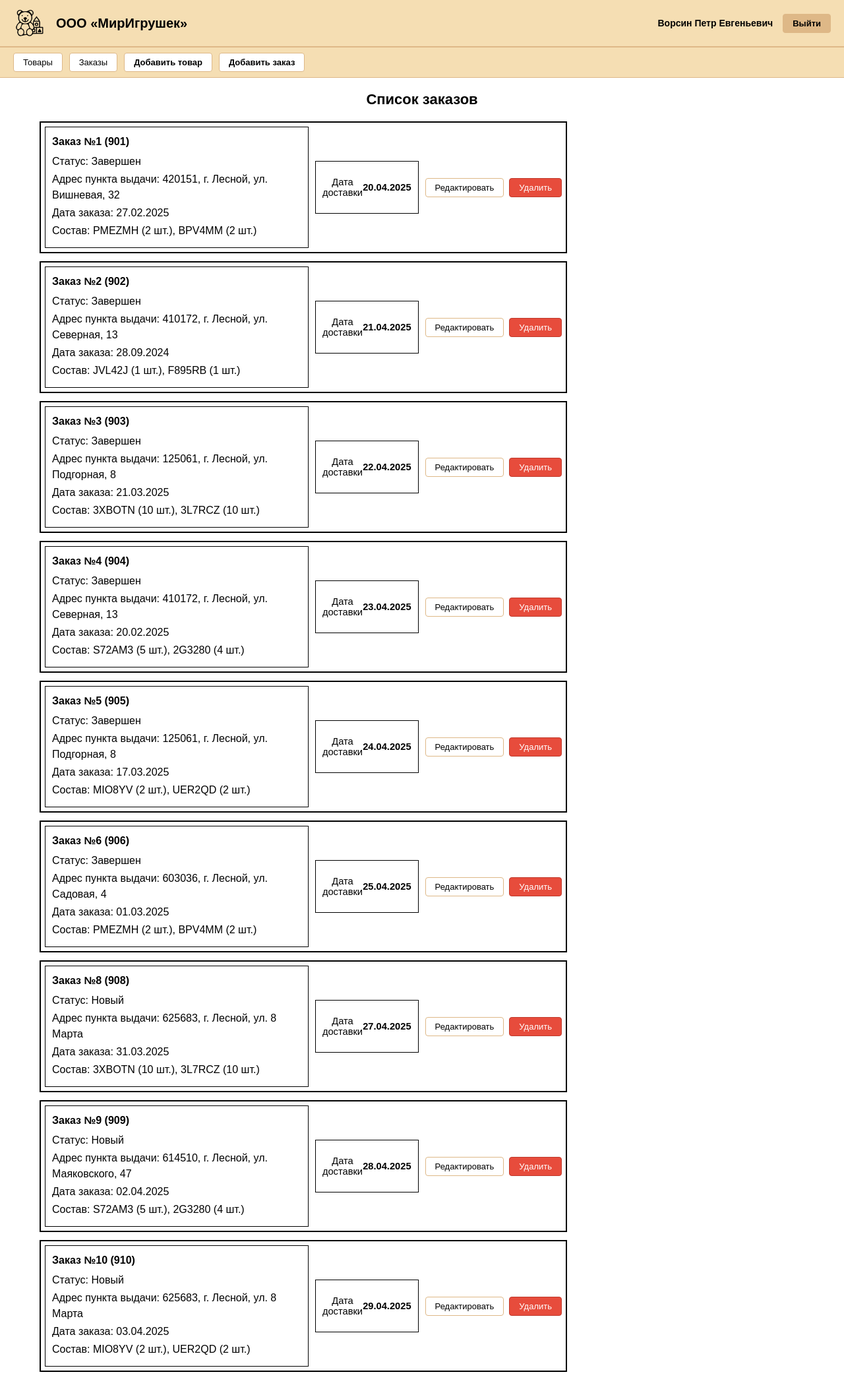
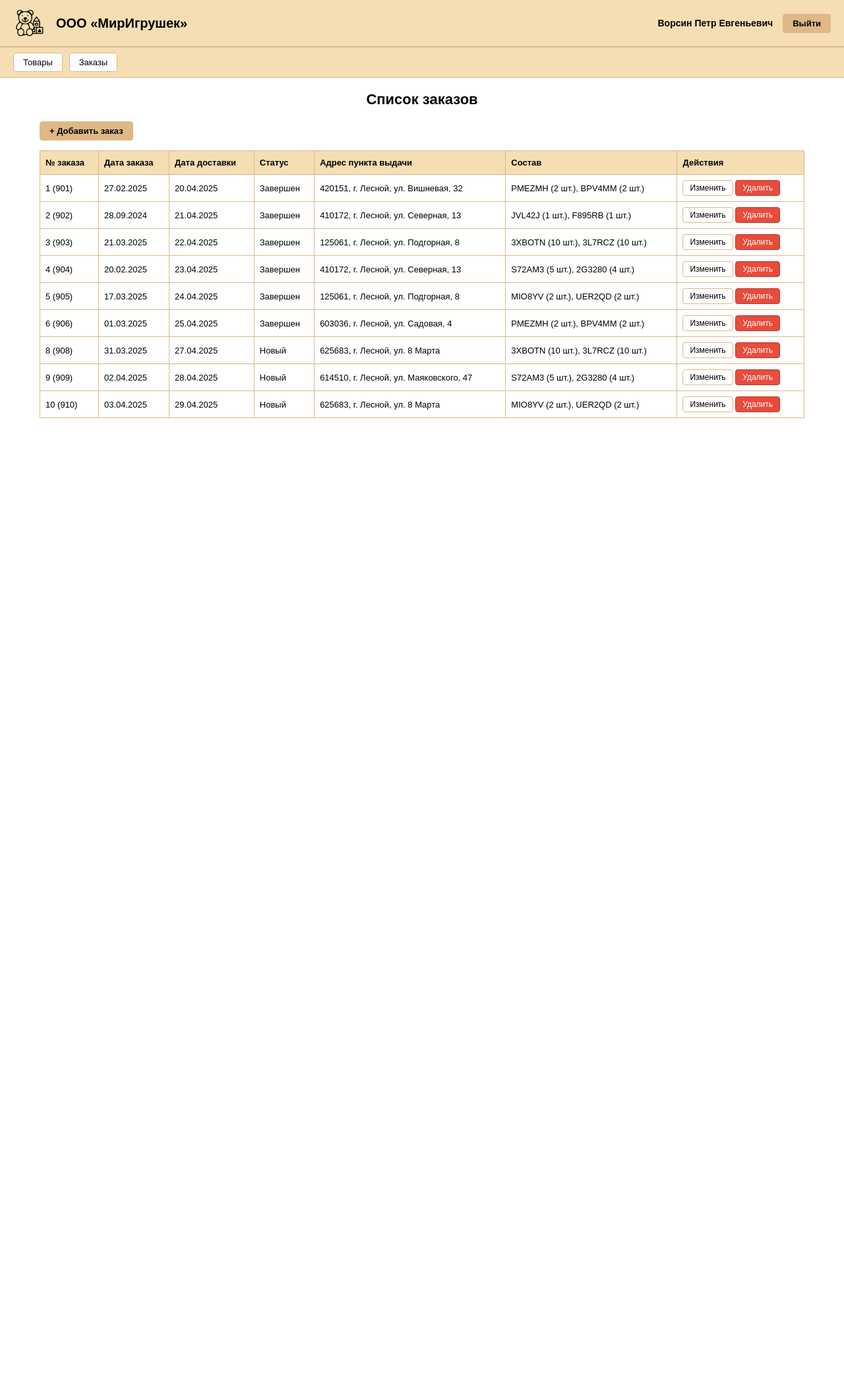
Before and after one commit to BloodHolen/Hello, a Django app: page /orders/ in a window 1280 px wide. Shown: the whole page at 66% size. After the commit the page ends 634 px from the top, so only its background shows below. Run offline with Django 5.2, Linux system fonts and the light colour scheme; a user stored in the database is signed in; data comes from the database, SQL or seed files in the repository; both versions use the stored data as it was after the commit.

Commit message:
Fix login page layout (standalone, no nav), improve order list table view, move buttons to pages

```diff
--- a/main/admin.py
+++ b/main/admin.py
@@ -38,12 +38,6 @@ class PickupPointAdmin(admin.ModelAdmin):
     pass
 
 
-class OrderItemInline(admin.TabularInline):
-    model = OrderItem
-    extra = 1
-
-
 @admin.register(Order)
 class OrderAdmin(admin.ModelAdmin):
-    inlines = [OrderItemInline]
     list_display = ('code', 'order_number', 'order_date', 'status')
--- a/static/css/style.css
+++ b/static/css/style.css
@@ -372,6 +372,36 @@ body {
     display: inline;
 }
 
+.data-table {
+    width: 100%;
+    border-collapse: collapse;
+    background: #fff;
+    border: 1px solid #DEB887;
+}
+
+.data-table th {
+    background: #F5DEB3;
+    padding: 10px 8px;
+    text-align: left;
+    font-size: 13px;
+    border: 1px solid #DEB887;
+}
+
+.data-table td {
+    padding: 8px;
+    border: 1px solid #DEB887;
+    font-size: 13px;
+}
+
+.data-table tr:hover {
+    background: #FFF8F0;
+}
+
+.data-table .btn {
+    padding: 4px 10px;
+    font-size: 12px;
+}
+
 .page-title {
     font-size: 22px;
     margin-bottom: 20px;
--- a/templates/base.html
+++ b/templates/base.html
@@ -21,18 +21,14 @@
             {% endif %}
         </div>
     </div>
+    {% if user.is_authenticated %}
     <nav class="nav-bar">
         <a href="{% url 'product_list' %}" class="btn">Товары</a>
-        {% if user.is_authenticated and user.role != 'client' %}
+        {% if user.role != 'client' %}
             <a href="{% url 'order_list' %}" class="btn">Заказы</a>
         {% endif %}
-        {% if user.is_authenticated and user.role == 'admin' %}
-            <a href="{% url 'product_add' %}" class="btn btn-accent">Добавить товар</a>
-        {% endif %}
-        {% if user.is_authenticated and user.role == 'admin' %}
-            <a href="{% url 'order_add' %}" class="btn btn-accent">Добавить заказ</a>
-        {% endif %}
     </nav>
+    {% endif %}
     {% if messages %}
     <div class="messages">
         {% for message in messages %}
--- a/templates/order_list.html
+++ b/templates/order_list.html
@@ -5,36 +5,52 @@
 
 <h2 class="page-title">Список заказов</h2>
 
+{% if is_admin %}
+<div style="margin-bottom:15px;">
+    <a href="{% url 'order_add' %}" class="btn btn-accent">+ Добавить заказ</a>
+</div>
+{% endif %}
+
+<table class="data-table">
+    <thead>
+        <tr>
+            <th>№ заказа</th>
+            <th>Дата заказа</th>
+            <th>Дата доставки</th>
+            <th>Статус</th>
+            <th>Адрес пункта выдачи</th>
+            <th>Состав</th>
+            {% if is_admin %}<th>Действия</th>{% endif %}
+        </tr>
+    </thead>
+    <tbody>
         {% for order in orders %}
-<div class="order-card">
-    <div class="order-inner">
-        <div class="order-col order-info-col">
-            <div class="order-header">Заказ №{{ order.order_number }} ({{ order.code }})</div>
-            <div class="order-field">Статус: {{ order.get_status_display }}</div>
-            <div class="order-field">Адрес пункта выдачи: {{ order.pickup_point.address }}</div>
-            <div class="order-field">Дата заказа: {{ order.order_date|date:"d.m.Y" }}</div>
-            <div class="order-field">Состав:
+        <tr>
+            <td>{{ order.order_number }} ({{ order.code }})</td>
+            <td>{{ order.order_date|date:"d.m.Y" }}</td>
+            <td>{{ order.delivery_date|date:"d.m.Y" }}</td>
+            <td>{{ order.get_status_display }}</td>
+            <td>{{ order.pickup_point.address }}</td>
+            <td>
                 {% for item in order.items.all %}
                     {{ item.product.article }} ({{ item.quantity }} шт.){% if not forloop.last %}, {% endif %}
                 {% endfor %}
-            </div>
-        </div>
-        <div class="order-col order-delivery-col">
-            Дата доставки<br>
-            <strong>{{ order.delivery_date|date:"d.m.Y" }}</strong>
-        </div>
+            </td>
             {% if is_admin %}
-        <div class="order-actions">
-            <a href="{% url 'order_edit' order.pk %}" class="btn">Редактировать</a>
+            <td>
+                <a href="{% url 'order_edit' order.pk %}" class="btn">Изменить</a>
                 <form method="post" action="{% url 'order_delete' order.pk %}" class="inline-form" onsubmit="return confirm('Удалить заказ?')">
                     {% csrf_token %}
                     <button type="submit" class="btn btn-danger">Удалить</button>
                 </form>
-        </div>
+            </td>
             {% endif %}
-    </div>
-</div>
+        </tr>
         {% empty %}
-<div class="empty-state">Заказы не найдены</div>
+        <tr>
+            <td colspan="{% if is_admin %}7{% else %}6{% endif %}" class="empty-state">Заказы не найдены</td>
+        </tr>
         {% endfor %}
+    </tbody>
+</table>
 {% endblock %}
--- a/templates/product_list.html
+++ b/templates/product_list.html
@@ -4,6 +4,12 @@
 {% load static %}
 
 <h2 class="page-title">Список товаров</h2>
+
+{% if user.is_authenticated and user.role == 'admin' %}
+<div style="margin-bottom:15px;">
+    <a href="{% url 'product_add' %}" class="btn btn-accent">+ Добавить товар</a>
+</div>
+{% endif %}
 
 {% if can_filter %}
 <div class="filters">
```
Also changed, not shown: templates/login.html (+12 -4 lines), db.sqlite3, 1 other file. Lines whose indentation alone changed are shown as unchanged.
